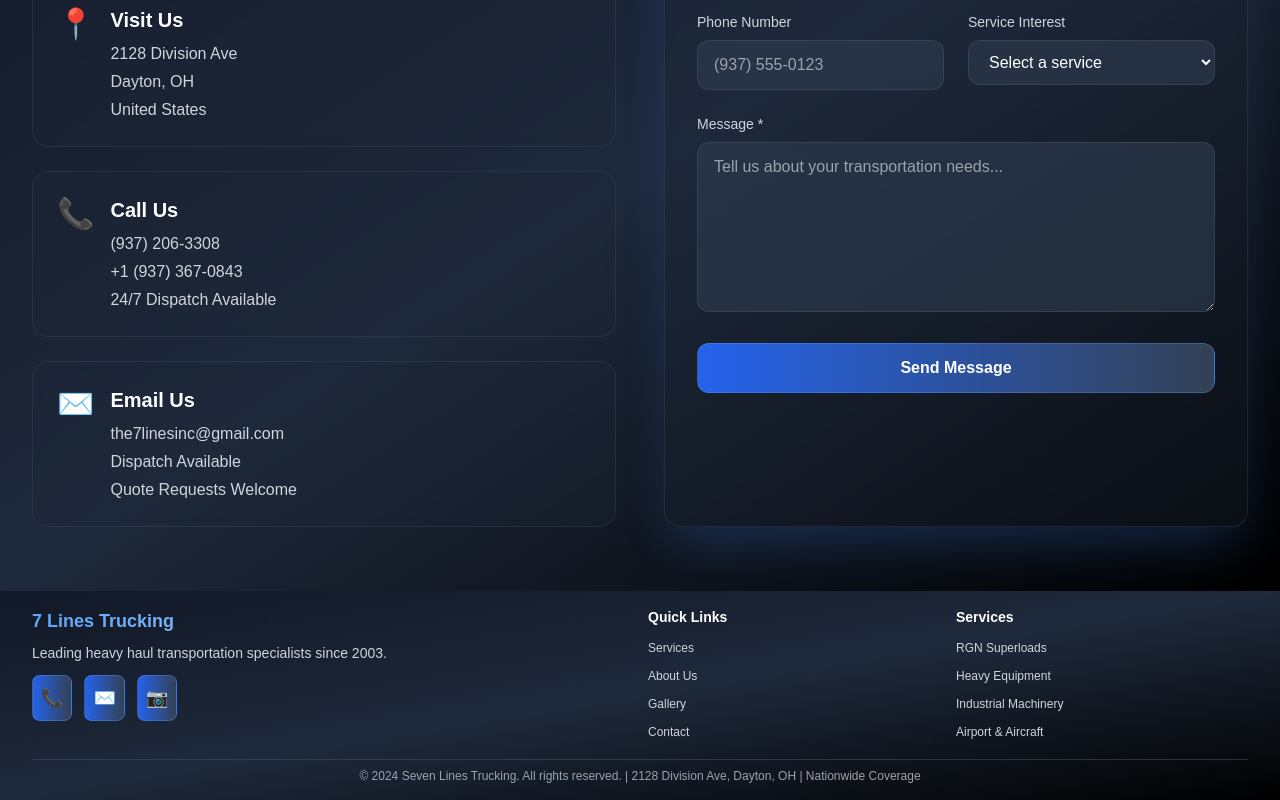
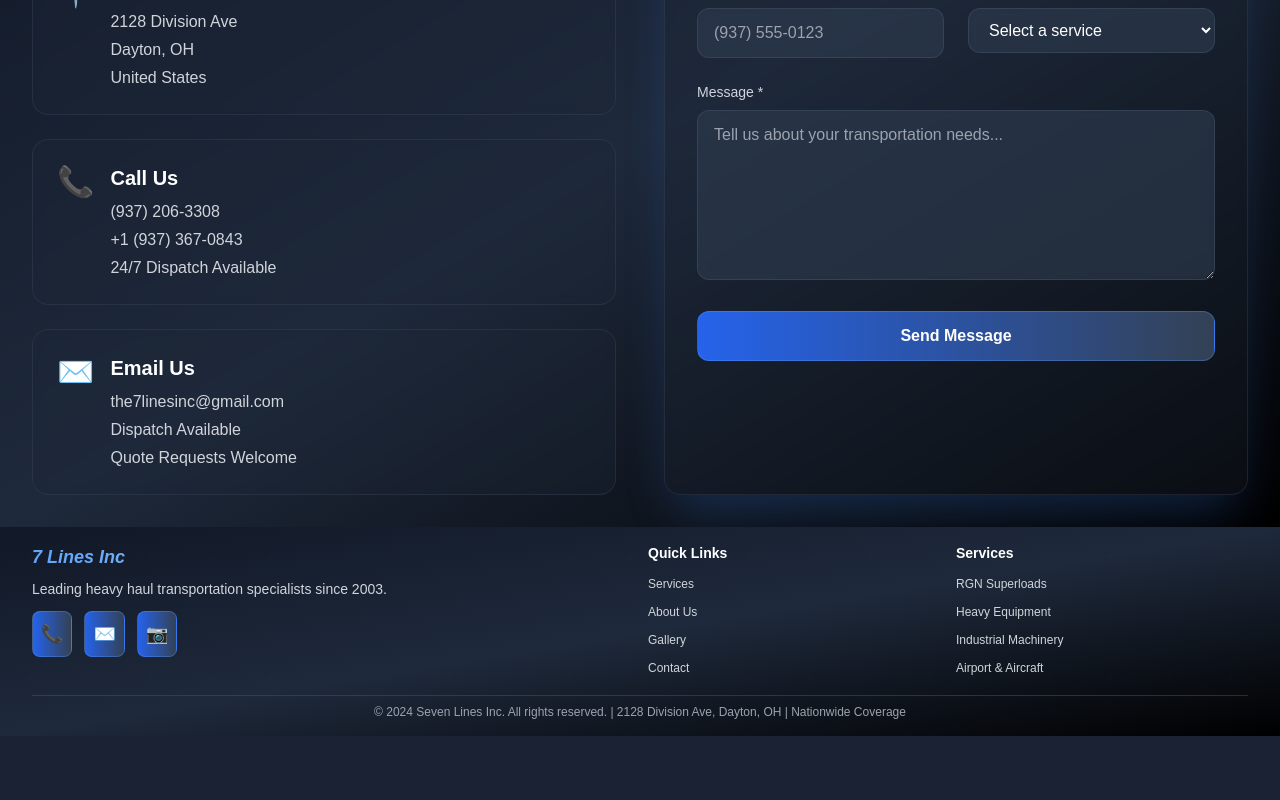
Before and after one commit to workoholyguy/seven-lines, a Next.js app: page / in a window 1280 px wide. Shown: the part 2588-3388 px from the top of the page. After the commit the page ends 3324 px from the top, so only its background shows below. Built offline with nearby package versions, Linux system fonts and the light colour scheme.

Commit message:
Changed the styling

```diff
--- a/app/components/ContactForm.tsx
+++ b/app/components/ContactForm.tsx
@@ -86,7 +86,7 @@
   ];
 
   return (
-    <section className="py-16 bg-gradient-to-br from-gray-900 via-slate-800 to-black text-white" id="get-in-touch">
+    <section className="py-8 bg-gradient-to-br from-gray-900 via-slate-800 to-black text-white" id="get-in-touch">
       <div className="max-w-7xl mx-auto px-4 sm:px-6 lg:px-8 w-full">
         <div className="grid grid-cols-1 lg:grid-cols-2 gap-12">
           {/* Contact Information */}
--- a/app/components/Footer.tsx
+++ b/app/components/Footer.tsx
@@ -16,7 +16,7 @@
             viewport={{ once: true }}
             className="col-span-1 md:col-span-2"
           >
-            <h3 className="text-lg font-bold mb-2 bg-gradient-to-r from-blue-400 to-slate-300 bg-clip-text text-transparent">7 Lines Trucking</h3>
+            <h3 className="text-lg font-bold mb-2 bg-gradient-to-r from-blue-400 to-slate-300 bg-clip-text text-transparent italic">7 Lines Inc</h3>
             <p className="text-gray-300 mb-3 text-sm">
               Leading heavy haul transportation specialists since 2003.
             </p>
@@ -92,7 +92,7 @@
           className="border-t border-slate-600/50 mt-4 pt-2 text-center"
         >
           <p className="text-gray-400 text-xs">
-            © 2024 Seven Lines Trucking. All rights reserved. | 2128 Division Ave, Dayton, OH | Nationwide Coverage
+            © 2024 Seven Lines Inc. All rights reserved. | 2128 Division Ave, Dayton, OH | Nationwide Coverage
           </p>
         </motion.div>
       </div>
```
